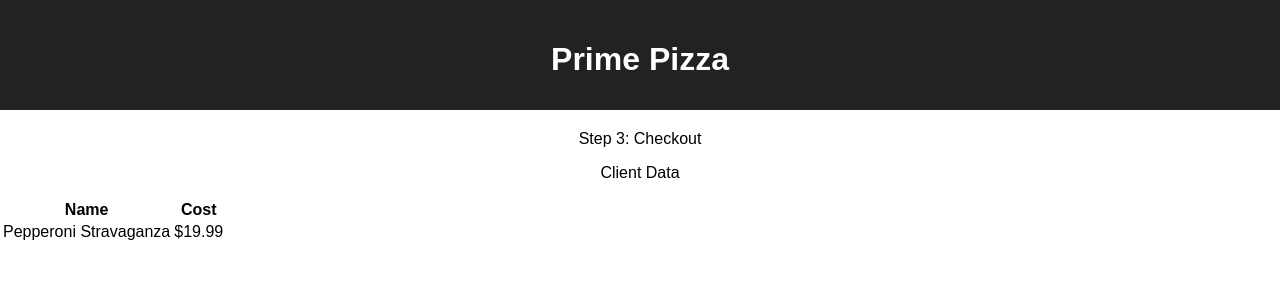
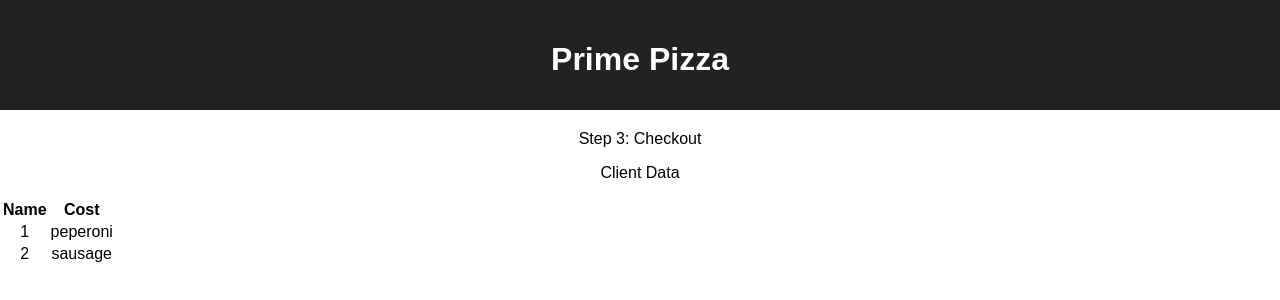
Before and after one commit to johnidso/redux-pizza-parlor, a React (Create React App) app: page /#/checkout in a window 1280 px wide. Shown: the top 300 px of the page. Built offline with nearby package versions, Linux system fonts and the light colour scheme.

Commit message:
Pizzas from the reducer now shows on DOM

```diff
--- a/package.json
+++ b/package.json
@@ -8,8 +8,10 @@
     "pg": "^8.2.1",
     "react": "^17.0.1",
     "react-dom": "^17.0.1",
+    "react-redux": "^7.2.4",
     "react-router-dom": "^5.2.0",
-    "react-scripts": "^4.0.1"
+    "react-scripts": "^4.0.1",
+    "redux": "^4.1.0"
   },
   "devDependencies": {
     "nodemon": "^1.18.4"
--- a/src/components/Checkout/CartPizzas.js
+++ b/src/components/Checkout/CartPizzas.js
@@ -1,8 +1,11 @@
 import PizzaItem from "./PizzaItem";
 
+import { useSelector } from 'react-redux';
 
-//This will get pizzas in he cart which should be stored in global state
 function CartPizzas() {
+
+    const cart = useSelector(store => store.PizzaCartReducer);
+
     return (
         <div>
             <table>
@@ -13,7 +16,10 @@ function CartPizzas() {
                     </tr>
                 </thead>
                 <tbody>
-                    <PizzaItem />
+                    {cart.map(pizza => (
+                        <PizzaItem pizza={pizza} key = {pizza.id}/>
+                    ))}
+
                 </tbody>
             </table>
         </div>
--- a/src/components/Checkout/Checkout.js
+++ b/src/components/Checkout/Checkout.js
@@ -4,7 +4,7 @@ import ClientData from './ClientData.js'
 import CartPizzas from './CartPizzas.js';
 
 function Checkout() {
-    const history = useHistory();
+    // const history = useHistory();
 
     // const handleClick = () => {
     // history.push('/');
--- a/src/components/Checkout/ClientData.js
+++ b/src/components/Checkout/ClientData.js
@@ -1,6 +1,11 @@
 
 //This will get the client data which should be stored in global state
+import { useSelector } from 'react-redux';
+
 function ClientData(){
+
+    // const client_information = (store => store.client_data);
+
     return(
         <p>Client Data</p>
     )
--- a/src/components/Checkout/PizzaItem.js
+++ b/src/components/Checkout/PizzaItem.js
@@ -1,8 +1,10 @@
-function PizzaItem() {
+function PizzaItem(props) {
+    const pizza = props.pizza;
+
     return (
         <tr>
-            <td>Pepperoni Stravaganza</td>
-            <td>$19.99</td>
+            <td>{pizza.id}</td>
+            <td>{pizza.name}</td>
         </tr>
     )
 }
--- a/src/index.js
+++ b/src/index.js
@@ -3,4 +3,46 @@ import ReactDOM from 'react-dom';
 import './index.css';
 import App from './components/App/App';
 
-ReactDOM.render(<App />, document.getElementById('root'));
+// Redux
+import { createStore, combineReducers } from 'redux';
+import { Provider } from 'react-redux';
+
+const customer = {customer_name: "Donatello",
+street_address: "20 W 34th St",
+city: "New York",
+zip: "10001",
+total: "27.98",
+type: "Pickup"}
+
+const pizzas = [{
+    id: "1",
+    name: 'peperoni'
+  },{
+    id: "2",
+    name: 'sausage'
+  }]
+
+const PizzaCartReducer = (state = pizzas, action) => {
+    if(action.type === 'ADD_TO_CART'){
+        return [...state, action.payload];
+    }
+    if(action.type === 'CLEAR_CART'){
+        return state = [];
+    }
+    if(action.type === 'REMOVE_PIZZA'){
+        return state.filter(item => item != action.payload)
+    }
+    return state;
+};
+
+const storeInstance = createStore(
+    combineReducers({
+        PizzaCartReducer,
+    })
+);
+
+ReactDOM.render(
+<Provider store={storeInstance}>
+    <App />
+</Provider>,
+document.getElementById('root'));
```
Also changed, not shown: 1 other file (tests, documents, lock files or other folders).
